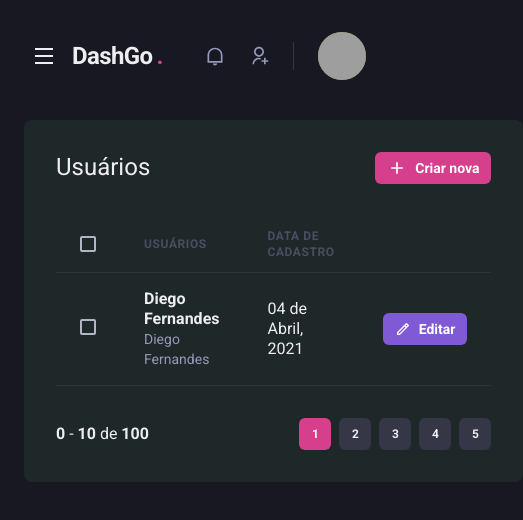
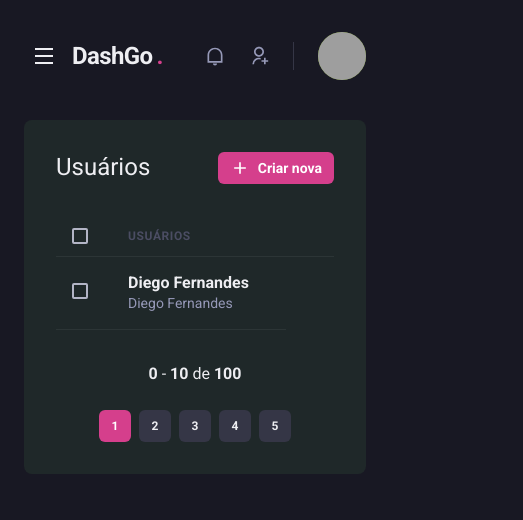
Before and after one commit to virtorodrigues/dashgo, a Next.js app: page /users in a window 390 px wide. Shown: the top 520 px of the page, 523 px wide, since content can reach past the window. Built offline with nearby package versions, Linux system fonts and the light colour scheme; grey boxes are pictures that could not be loaded.

Commit message:
refactory user pages responsive

```diff
--- a/src/components/Pagination/index.tsx
+++ b/src/components/Pagination/index.tsx
@@ -4,7 +4,7 @@
 export function Pagination() {
   return (
     <Stack
-      direction="row"
+      direction={["column", "row"]}
       spacing={6}
       mt="8"
       justify="space-between"
--- a/src/contexts/SidebarDrawerContext.tsx
+++ b/src/contexts/SidebarDrawerContext.tsx
@@ -16,7 +16,7 @@
 
   useEffect(() => {
     disclosure.onClose();
-  }, [router.asPath, disclosure]);
+  }, [router.asPath]);
 
   return (
     <SidebarDrawerContext.Provider value={disclosure}>
--- a/src/pages/dashboard.tsx
+++ b/src/pages/dashboard.tsx
@@ -83,7 +83,7 @@
           align="flex-start"
         >
           <Box
-            p="8"
+            p={["6", "8"]}
             bg="gray.800"
             borderRadius={8}
             pb="4"
@@ -92,7 +92,7 @@
             <Chart options={dasdas} series={series} type="area" height={160} />
           </Box>
           <Box
-            p="8"
+            p={["6", "8"]}
             bg="gray.800"
             borderRadius={8}
           >
--- a/src/pages/users/index.tsx
+++ b/src/pages/users/index.tsx
@@ -1,10 +1,14 @@
-import { Box, Button, Checkbox, Flex, Heading, Icon, Table, Tbody, Td, Text, Th, Thead, Tr } from "@chakra-ui/react";
+import { Box, Button, Checkbox, Flex, Heading, Icon, Table, Tbody, Td, Text, Th, Thead, Tr, useBreakpointValue } from "@chakra-ui/react";
 import { RiAddLine, RiPencilLine } from "react-icons/ri";
 import { Header } from "../../components/Header";
 import { Pagination } from "../../components/Pagination";
 import Sidebar from "../../components/Sidebar";
 
 export default function UserList() {
+  const isWideVersion = useBreakpointValue({
+    base: false,
+    md: true,
+  });
 
   return (
     <Box>
@@ -49,17 +53,17 @@
           <Table colorScheme="whiteAlpha">
             <Thead>
               <Tr>
-                <Th px="6" color="gray.300" width="8">
+                <Th px={["4", "4", "6"]} color="gray.300" width="8">
                   <Checkbox colorScheme="pink" />
                 </Th>
                 <Th>Usuários</Th>
-                <Th>Data de cadastro</Th>
+                {isWideVersion && <Th>Data de cadastro</Th>}
                 <Th w="0"></Th>
               </Tr>
             </Thead>
             <Tbody>
               <Tr>
-                <Td px="6">
+                <Td px={["4", "4", "6"]}>
                   <Checkbox colorScheme="pink" />
                 </Td>
                 <Td>
@@ -68,9 +72,12 @@
                     <Text fontSize="sm" color="gray.300">Diego Fernandes</Text>
                   </Box>
                 </Td>
+                {isWideVersion && (
                   <Td>
                     04 de Abril, 2021
                   </Td>
+                )}
+                {isWideVersion && (
                   <Td>
                     <Button
                       as="a"
@@ -83,6 +90,7 @@
                       Editar
                     </Button>
                   </Td>
+                )}
               </Tr>
             </Tbody>
           </Table>
```
Also changed, not shown: src/pages/users/create.tsx (+5 -5 lines). Lines whose indentation alone changed are shown as unchanged.
